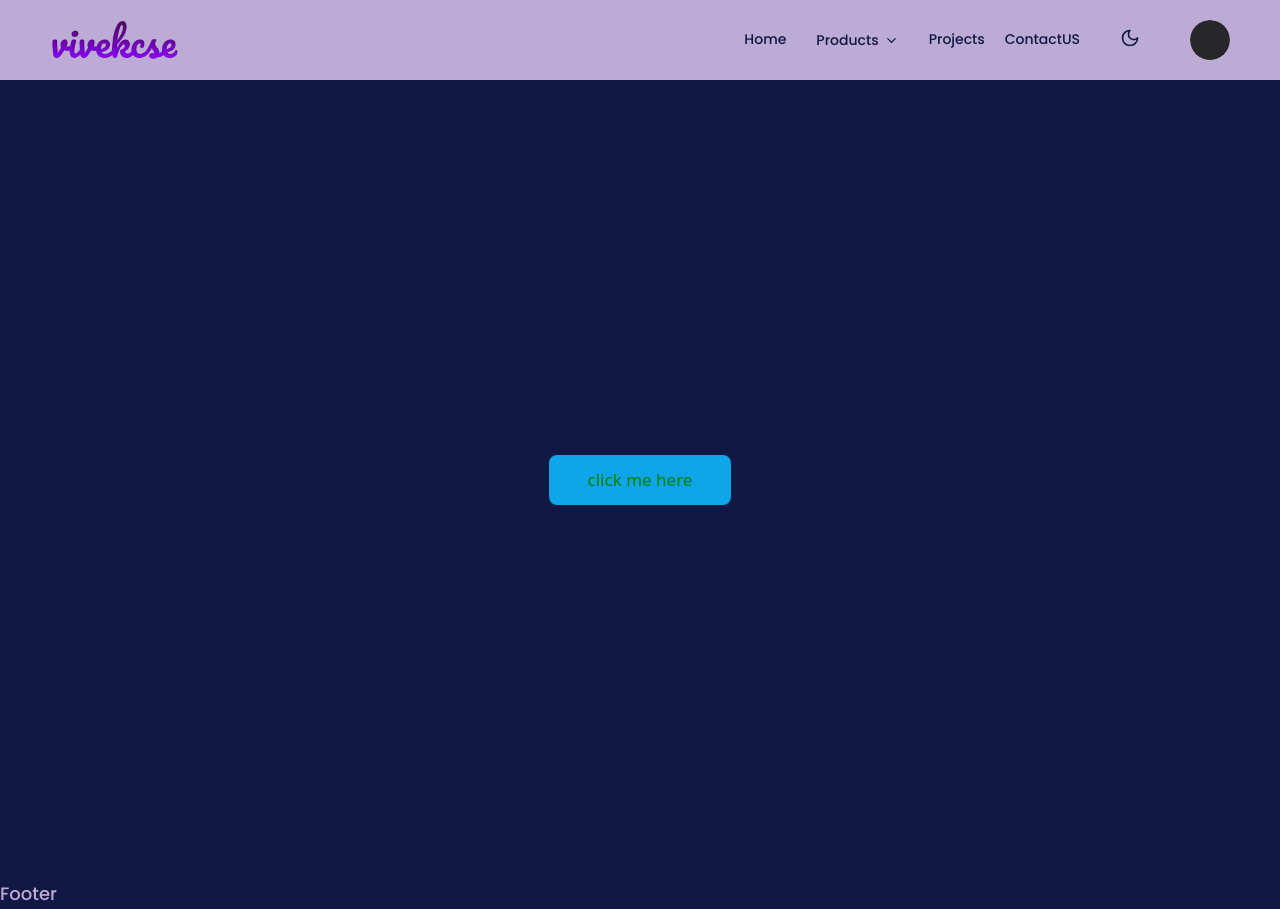
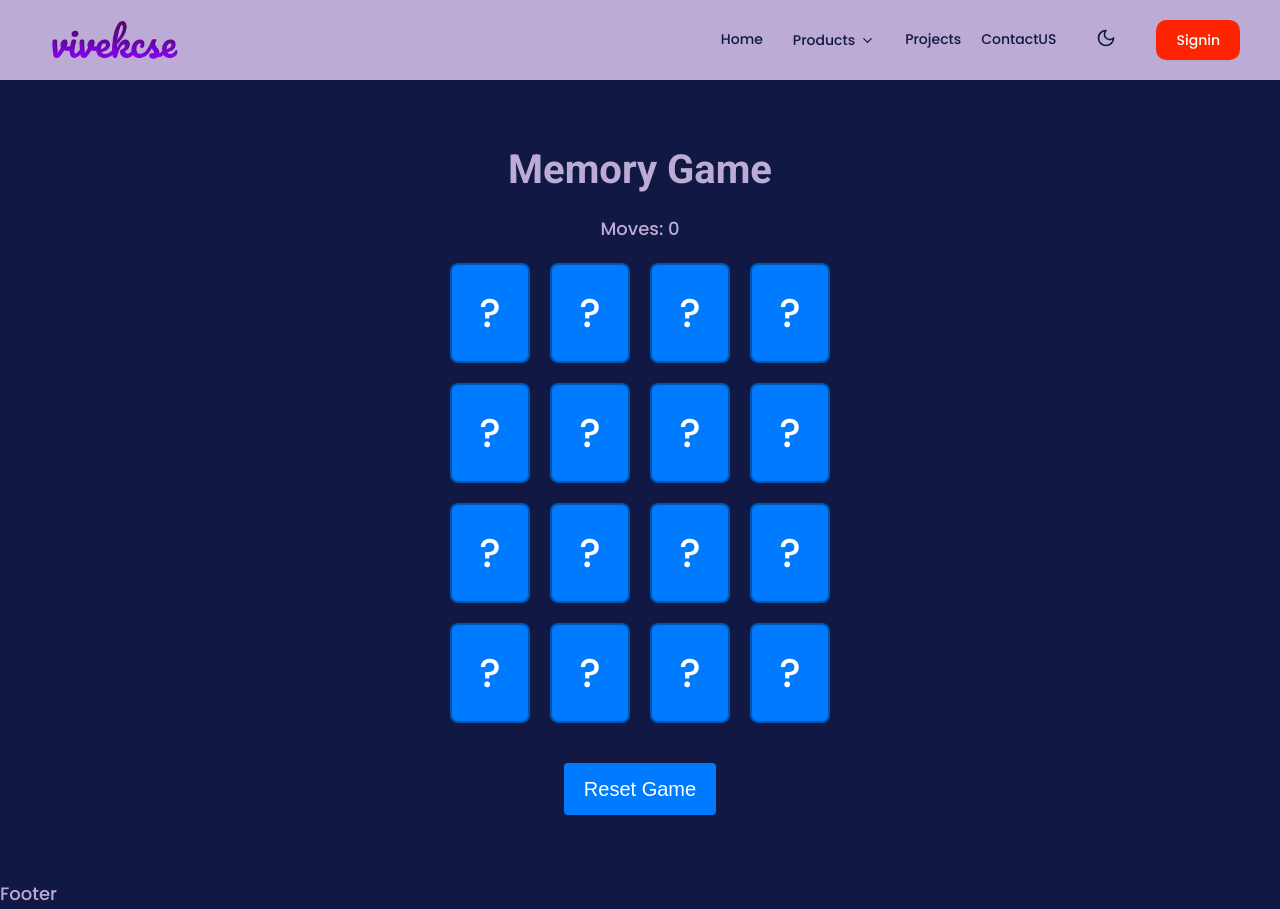
Before and after one commit to vivekcsein/create-frontend-template, a Next.js app: page / in a window 1280 px wide. Built offline with nearby package versions, Linux system fonts and the light colour scheme.

Commit message:
mini memory game

```diff
--- a/src/app/page.tsx
+++ b/src/app/page.tsx
@@ -1,9 +1,9 @@
-import StarButton from "@/components/ui/scss/StarButton";
+import CardGamev1 from "@/components/context/games/CardGamev1";
 
 export default function Home() {
   return (
     <main className="w-full bg-background h-lvh center">
-      <StarButton text="click me here" />
+      <CardGamev1 />
     </main>
   );
 }
--- /dev/null
+++ b/src/components/context/games/CardGamev1.tsx
@@ -0,0 +1,110 @@
+"use client";
+
+import React, { useState, useEffect } from "react";
+import "../../../styles/scss/context/games/CardGames.scss";
+type Card = {
+  id: number;
+  value: string;
+  isFlipped: boolean;
+  isMatched: boolean;
+};
+
+const CardGamev1 = () => {
+  const [cards, setCards] = useState<Card[]>([]);
+  const [flippedCards, setFlippedCards] = useState<Card[]>([]);
+  const [moves, setMoves] = useState(0);
+
+  const cardValues = ["🍎", "🍌", "🍇", "🍓", "🍍", "🍒", "🥝", "🍉"];
+
+  // Initialize the cards
+  useEffect(() => {
+    const shuffledCards = [...cardValues, ...cardValues]
+      .map((value, index) => ({
+        id: index,
+        value,
+        isFlipped: false,
+        isMatched: false,
+      }))
+      .sort(() => Math.random() - 0.5);
+
+    setCards(shuffledCards);
+  }, []);
+
+  const handleCardClick = (card: Card) => {
+    if (card.isFlipped || card.isMatched || flippedCards.length === 2) return;
+
+    const updatedCards = cards.map((c) =>
+      c.id === card.id ? { ...c, isFlipped: true } : c
+    );
+    setCards(updatedCards);
+    setFlippedCards((prev) => [...prev, card]);
+
+    if (flippedCards.length === 1) {
+      setMoves((prev) => prev + 1);
+      const [firstCard] = flippedCards;
+
+      if (firstCard.value === card.value) {
+        // Match found
+        setCards((prevCards) =>
+          prevCards.map((c) =>
+            c.value === card.value ? { ...c, isMatched: true } : c
+          )
+        );
+        setFlippedCards([]);
+      } else {
+        // No match, flip back after a delay
+        setTimeout(() => {
+          setCards((prevCards) =>
+            prevCards.map((c) =>
+              c.id === firstCard.id || c.id === card.id
+                ? { ...c, isFlipped: false }
+                : c
+            )
+          );
+          setFlippedCards([]);
+        }, 1000);
+      }
+    }
+  };
+
+  const resetGame = () => {
+    const shuffledCards = [...cardValues, ...cardValues]
+      .map((value, index) => ({
+        id: index,
+        value,
+        isFlipped: false,
+        isMatched: false,
+      }))
+      .sort(() => Math.random() - 0.5);
+
+    setCards(shuffledCards);
+    setFlippedCards([]);
+    setMoves(0);
+  };
+
+  return (
+    <div className="memory-game">
+      <h1>Memory Game </h1>
+      <p> Moves: {moves} </p>
+      <div className="grid">
+        {cards.map((card) => (
+          <div
+            key={card.id}
+            className={`card ${card.isFlipped ? "flipped" : ""} ${
+              card.isMatched ? "matched" : ""
+            }`}
+            onClick={() => handleCardClick(card)}
+          >
+            <div className="front"> {card.value} </div>
+            <div className="back">? </div>
+          </div>
+        ))}
+      </div>
+      <button onClick={resetGame} className="reset-button">
+        Reset Game
+      </button>
+    </div>
+  );
+};
+
+export default CardGamev1;
--- a/src/components/layouts/Header.tsx
+++ b/src/components/layouts/Header.tsx
@@ -12,13 +12,6 @@ import Image from "next/image";
 import Navbar_desktop from "../ui/tailwindcss/Navbar/Navbar_desktop";
 import Link from "next/link";
 import { IuserInfo } from "@/types/users";
-
-const userInfo: IuserInfo = {
-  id: "123",
-  name: "vivek",
-  email: "user@gmail.com",
-  role: "DEFAULT",
-};
 
 const Header = () => {
   const dispatch: AppDispatch = useDispatch();
@@ -73,7 +66,6 @@ const Header = () => {
 
             <Navbar_desktop
               navbarData={headerData.navbar}
-              userInfo={userInfo}
               dropdownData={rootLayoutData.productsData}
             />
           </div>
--- /dev/null
+++ b/src/hooks/use-store.ts
@@ -0,0 +1,7 @@
+import { useDispatch, useSelector, useStore } from 'react-redux'
+import type { RootState, AppDispatch, AppStore } from '../libs/redux/store'
+
+// Use throughout your app instead of plain `useDispatch` and `useSelector`
+export const useAppDispatch = useDispatch.withTypes<AppDispatch>()
+export const useAppSelector = useSelector.withTypes<RootState>()
+export const useAppStore = useStore.withTypes<AppStore>()
--- /dev/null
+++ b/src/styles/scss/context/games/CardGames.scss
@@ -0,0 +1,79 @@
+.memory-game {
+  text-align: center;
+  font-family: Arial, sans-serif;
+
+  h1 {
+    font-size: 2rem;
+    margin-bottom: 1rem;
+  }
+
+  .grid {
+    display: grid;
+    grid-template-columns: repeat(4, 1fr);
+    gap: 1rem;
+    justify-content: center;
+    margin: 1rem auto;
+    max-width: 400px;
+  }
+
+  .card {
+    position: relative;
+    width: 80px;
+    height: 100px;
+    perspective: 1000px;
+    cursor: pointer;
+
+    &.flipped .front,
+    &.matched .front {
+      transform: rotateY(0);
+    }
+
+    &.flipped .back,
+    &.matched .back {
+      transform: rotateY(180deg);
+    }
+
+    .front,
+    .back {
+      position: absolute;
+      width: 100%;
+      height: 100%;
+      backface-visibility: hidden;
+      display: flex;
+      justify-content: center;
+      align-items: center;
+      font-size: 2rem;
+      border-radius: 8px;
+      transition: transform 0.6s;
+    }
+
+    .front {
+      background-color: #fff;
+      color: #333;
+      transform: rotateY(180deg);
+      border: 2px solid #ccc;
+    }
+
+    .back {
+      background-color: #007bff;
+      color: #fff;
+      transform: rotateY(0);
+      border: 2px solid #0056b3;
+    }
+  }
+
+  .reset-button {
+    margin-top: 1rem;
+    padding: 0.5rem 1rem;
+    font-size: 1rem;
+    background-color: #007bff;
+    color: #fff;
+    border: none;
+    border-radius: 4px;
+    cursor: pointer;
+
+    &:hover {
+      background-color: #0056b3;
+    }
+  }
+}
```
Also changed, not shown: src/styles/scss/context/main/main.scss (added).
